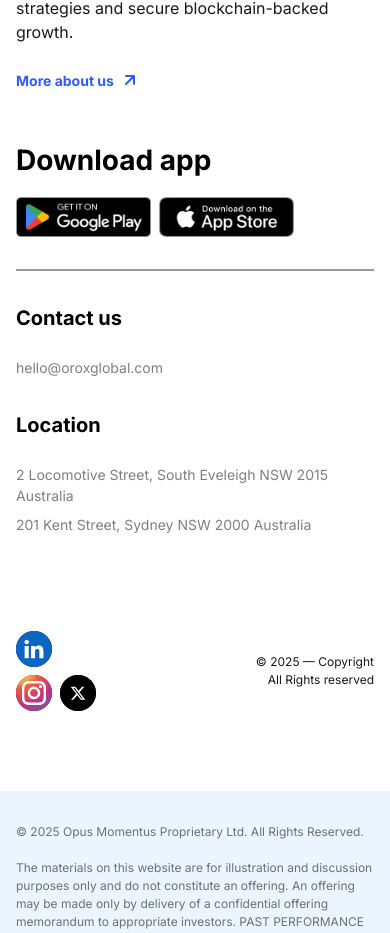
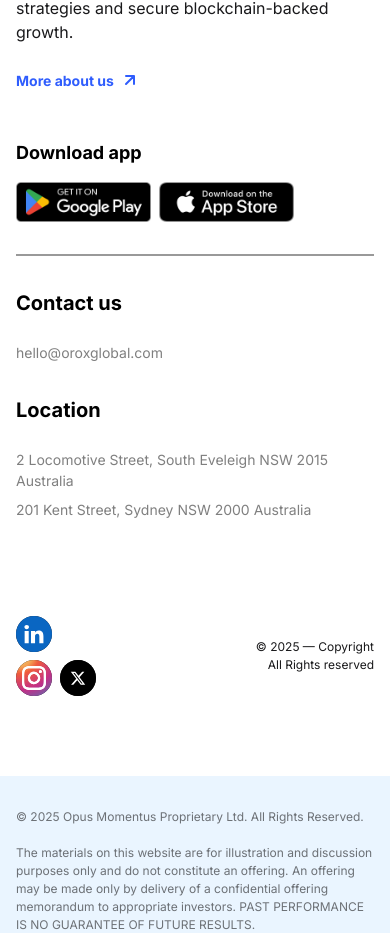
Before and after one commit to Creuto-Australia/orox-production, a Next.js app: page / in a window 390 px wide. Shown: the part 1160-2093 px from the top of the page. Built offline with nearby package versions, Linux system fonts and the light colour scheme.

Commit message:
Reduce Download App section header text size in mobile Footer

```diff
--- a/app/components/Footer/Footer.tsx
+++ b/app/components/Footer/Footer.tsx
@@ -80,7 +80,7 @@ export const Footer = () => {
 
             {/* Download App Section */}
             <div className="lg:hidden">
-              <h3 className="text-[28px] font-bold mb-4">Download app</h3>
+              <h3 className="text-[18px] font-bold mb-4">Download app</h3>
               <div className="flex gap-2 flex-wrap mb-8">
                 <PlayStoreButton href="https://play.google.com/store/apps/details?id=com.oroxlabs.app.android&hl=en_AU " />
                 <AppStoreButton href="https://apps.apple.com/au/app/orox/id6452677869" />
```
